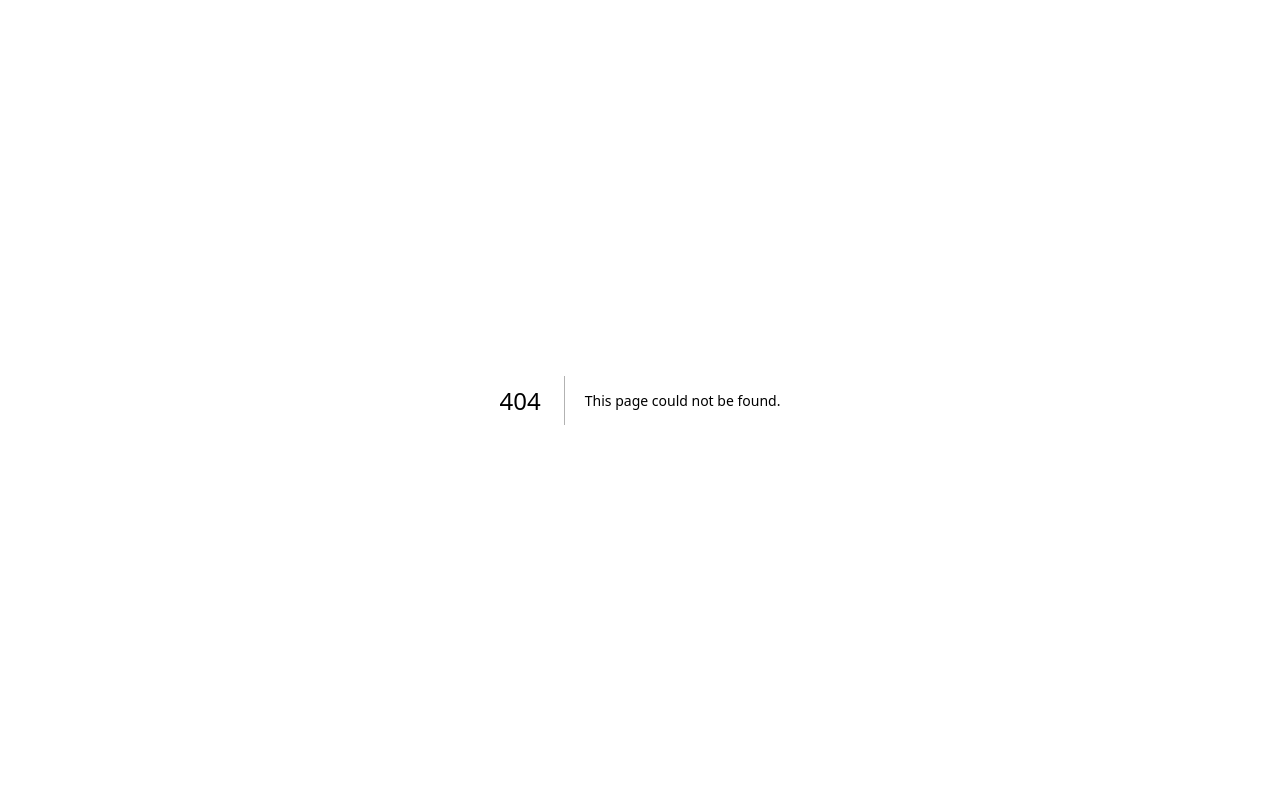
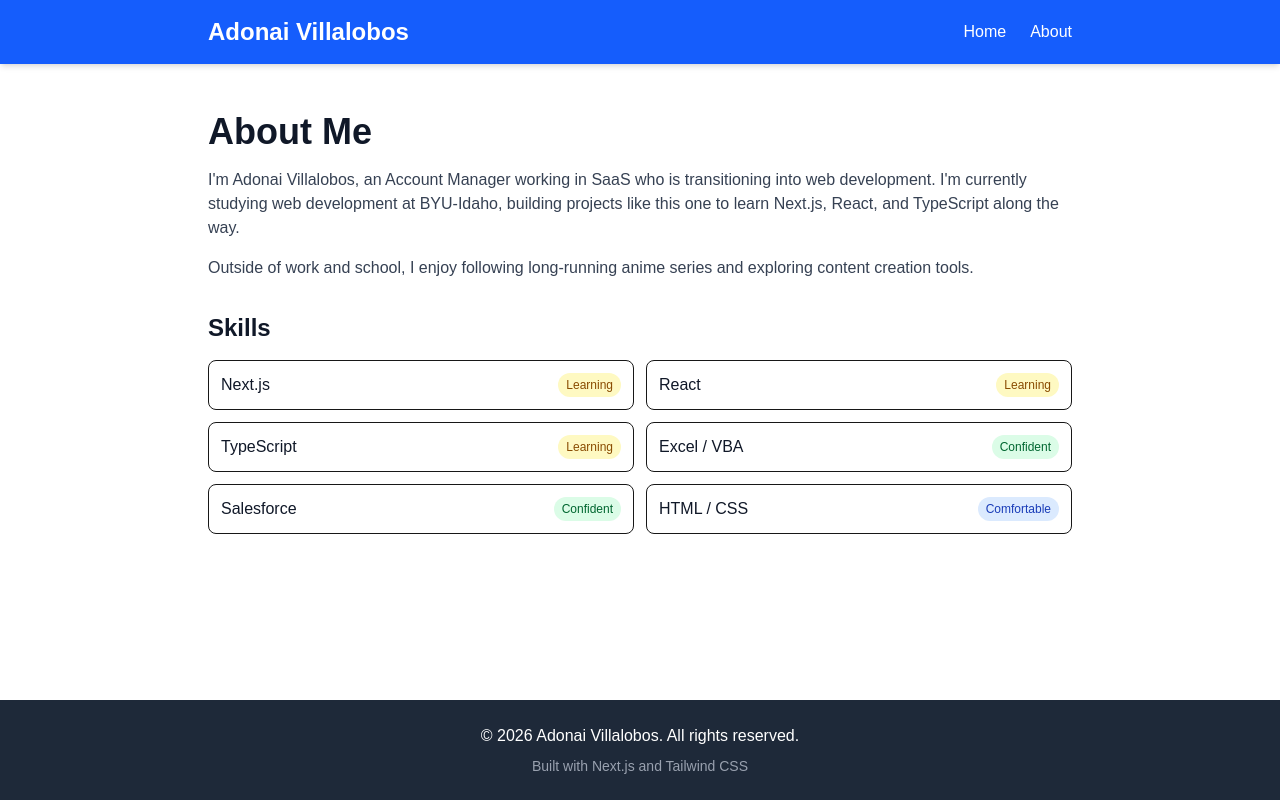
Before and after one commit to adonaivillalobos/wdd430-portfolio, a Next.js app: page /about in a window 1280 px wide. Before the commit this address had no page. Built offline with nearby package versions, Linux system fonts and the light colour scheme.

Commit message:
Build portfolio pages, components, and API route

```diff
--- /dev/null
+++ b/app/about/page.tsx
@@ -0,0 +1,28 @@
+import SkillCard from '../../components/SkillCard';
+
+export default function About() {
+  return (
+    <div className="max-w-4xl mx-auto px-4 py-12">
+      <h1 className="text-4xl font-bold mb-4 text-gray-900 dark:text-white">About Me</h1>
+      <p className="text-gray-700 dark:text-gray-300 mb-4">
+        I&apos;m Adonai Villalobos, an Account Manager working in SaaS who is transitioning into web development.
+        I&apos;m currently studying web development at BYU-Idaho, building projects like this one to learn
+        Next.js, React, and TypeScript along the way.
+      </p>
+      <p className="text-gray-700 dark:text-gray-300 mb-8">
+        Outside of work and school, I enjoy following long-running anime series and exploring
+        content creation tools.
+      </p>
+
+      <h2 className="text-2xl font-bold mb-4 text-gray-900 dark:text-white">Skills</h2>
+      <div className="grid gap-3 sm:grid-cols-2">
+        <SkillCard name="Next.js" level="Learning" />
+        <SkillCard name="React" level="Learning" />
+        <SkillCard name="TypeScript" level="Learning" />
+        <SkillCard name="Excel / VBA" level="Confident" />
+        <SkillCard name="Salesforce" level="Confident" />
+        <SkillCard name="HTML / CSS" level="Comfortable" />
+      </div>
+    </div>
+  );
+}
--- /dev/null
+++ b/app/api/hello/route.ts
@@ -0,0 +1,5 @@
+import { NextResponse } from 'next/server';
+
+export async function GET() {
+  return NextResponse.json({ message: 'Hello from the API!' });
+}
--- a/app/layout.tsx
+++ b/app/layout.tsx
@@ -1,6 +1,8 @@
 import type { Metadata } from "next";
 import { Geist, Geist_Mono } from "next/font/google";
 import "./globals.css";
+import Header from "../components/Header";
+import Footer from "../components/Footer";
 
 const geistSans = Geist({
   variable: "--font-geist-sans",
@@ -13,8 +15,8 @@ const geistMono = Geist_Mono({
 });
 
 export const metadata: Metadata = {
-  title: "Create Next App",
-  description: "Generated by create next app",
+  title: "Adonai Villalobos - Portfolio",
+  description: "My WDD 430 portfolio site",
 };
 
 export default function RootLayout({ children }: LayoutProps<"/">) {
@@ -24,7 +26,11 @@ export default function RootLayout({ children }: LayoutProps<"/">) {
       suppressHydrationWarning
       className={`${geistSans.variable} ${geistMono.variable} h-full antialiased`}
     >
-      <body className="min-h-full flex flex-col">{children}</body>
+      <body className="min-h-full flex flex-col">
+        <Header />
+        <main className="flex-1">{children}</main>
+        <Footer />
+      </body>
     </html>
   );
 }
--- a/app/page.tsx
+++ b/app/page.tsx
@@ -1,69 +1,27 @@
-import Image from "next/image";
+import ProjectList from '../components/ProjectList';
+
+const projects = [
+  {
+    title: 'WDD 430 Portfolio',
+    description: 'My personal portfolio site built with Next.js and Tailwind CSS as part of WDD 430.',
+    technologies: ['Next.js', 'TypeScript', 'Tailwind CSS'],
+    link: 'https://github.com/adonaivillalobos/wdd430-portfolio',
+  },
+  {
+    title: 'Case Tracker',
+    description: 'An Excel-based workflow tool for triaging and tracking a large client account caseload.',
+    technologies: ['Excel', 'VBA'],
+  },
+];
 
 export default function Home() {
   return (
-    <div className="flex flex-col flex-1 items-center justify-center bg-zinc-50 font-sans dark:bg-black">
-      <main className="flex flex-1 w-full max-w-3xl flex-col items-center justify-between py-32 px-16 bg-white dark:bg-black sm:items-start">
-        <Image
-          className="dark:invert h-5 w-[100px]"
-          src="/next.svg"
-          alt="Next.js logo"
-          width={100}
-          height={20}
-          priority
-        />
-        <div className="flex flex-col items-center gap-6 text-center sm:items-start sm:text-left">
-          <h1 className="max-w-xs text-3xl font-semibold leading-10 tracking-tight text-black dark:text-zinc-50">
-            To get started, edit the{" "}
-            <code className="rounded bg-black/[.06] px-1.5 py-0.5 font-mono text-[0.9em] dark:bg-white/[.08]">
-              page.tsx
-            </code>{" "}
-            file.
-          </h1>
-          <p className="max-w-md text-lg leading-8 text-zinc-600 dark:text-zinc-400">
-            Looking for a starting point or more instructions? Head over to{" "}
-            <a
-              href="https://vercel.com/templates?framework=next.js&utm_source=create-next-app&utm_medium=appdir-template-tw&utm_campaign=create-next-app"
-              className="font-medium text-zinc-950 dark:text-zinc-50"
-            >
-              Templates
-            </a>{" "}
-            or the{" "}
-            <a
-              href="https://nextjs.org/learn?utm_source=create-next-app&utm_medium=appdir-template-tw&utm_campaign=create-next-app"
-              className="font-medium text-zinc-950 dark:text-zinc-50"
-            >
-              Learning
-            </a>{" "}
-            center.
-          </p>
-        </div>
-        <div className="flex flex-col gap-4 text-base font-medium sm:flex-row">
-          <a
-            className="flex h-12 w-full items-center justify-center gap-2 rounded-full bg-foreground px-5 text-background transition-colors hover:bg-[#383838] dark:hover:bg-[#ccc] md:w-[158px]"
-            href="https://vercel.com/new?utm_source=create-next-app&utm_medium=appdir-template-tw&utm_campaign=create-next-app"
-            target="_blank"
-            rel="noopener noreferrer"
-          >
-            <Image
-              className="dark:invert h-[14px] w-4"
-              src="/vercel.svg"
-              alt="Vercel logomark"
-              width={16}
-              height={14}
-            />
-            Deploy Now
-          </a>
-          <a
-            className="flex h-12 w-full items-center justify-center rounded-full border border-solid border-black/[.08] px-5 transition-colors hover:border-transparent hover:bg-black/[.04] dark:border-white/[.145] dark:hover:bg-[#1a1a1a] md:w-[158px]"
-            href="https://nextjs.org/docs?utm_source=create-next-app&utm_medium=appdir-template-tw&utm_campaign=create-next-app"
-            target="_blank"
-            rel="noopener noreferrer"
-          >
-            Documentation
-          </a>
-        </div>
-      </main>
+    <div className="max-w-4xl mx-auto px-4 py-12">
+      <h1 className="text-4xl font-bold mb-2">Hi, I&apos;m Adonai Villalobos</h1>
+      <p className="text-gray-600 mb-8">
+        Account Manager turned web developer-in-training. Here are a few things I&apos;ve built.
+      </p>
+      <ProjectList projects={projects} />
     </div>
   );
 }
--- /dev/null
+++ b/components/Footer.tsx
@@ -0,0 +1,12 @@
+export default function Footer() {
+  return (
+    <footer className="bg-gray-800 text-white py-6 mt-12">
+      <div className="max-w-4xl mx-auto px-4 text-center">
+        <p>&copy; {new Date().getFullYear()} Adonai Villalobos. All rights reserved.</p>
+        <p className="text-sm text-gray-400 mt-2">
+          Built with Next.js and Tailwind CSS
+        </p>
+      </div>
+    </footer>
+  );
+}
--- /dev/null
+++ b/components/Header.tsx
@@ -0,0 +1,17 @@
+import Link from 'next/link';
+
+export default function Header() {
+  return (
+    <header className="bg-blue-600 text-white py-4 shadow-md">
+      <div className="max-w-4xl mx-auto px-4 flex justify-between items-center">
+        <div className="text-2xl font-bold">Adonai Villalobos</div>
+        <nav>
+          <ul className="flex gap-6">
+            <li><Link href="/">Home</Link></li>
+            <li><Link href="/about">About</Link></li>
+          </ul>
+        </nav>
+      </div>
+    </header>
+  );
+}
--- /dev/null
+++ b/components/ProjectCard.tsx
@@ -0,0 +1,25 @@
+interface ProjectCardProps {
+  title: string;
+  description: string;
+  technologies: string[];
+  link?: string;
+}
+
+export default function ProjectCard({ title, description, technologies, link }: ProjectCardProps) {
+  return (
+    <article className="p-4 border-l-4 border-blue-600 bg-gray-50 rounded">
+      <h3 className="text-xl font-bold mb-2 text-gray-900">{title}</h3>
+      <p className="text-gray-700 mb-3">{description}</p>
+      <p className="text-sm text-gray-600">
+        <strong>Technologies:</strong> {technologies.join(', ')}
+      </p>
+      {link && (
+        <p className="mt-2">
+          <a href={link} target="_blank" rel="noopener noreferrer" className="text-blue-600 hover:underline">
+            View Project
+          </a>
+        </p>
+      )}
+    </article>
+  );
+}
--- /dev/null
+++ b/components/ProjectList.tsx
@@ -0,0 +1,22 @@
+import ProjectCard from './ProjectCard';
+
+interface Project {
+  title: string;
+  description: string;
+  technologies: string[];
+  link?: string;
+}
+
+interface ProjectListProps {
+  projects: Project[];
+}
+
+export default function ProjectList({ projects }: ProjectListProps) {
+  return (
+    <section className="grid gap-4 md:grid-cols-2">
+      {projects.map((project) => (
+        <ProjectCard key={project.title} {...project} />
+      ))}
+    </section>
+  );
+}
--- /dev/null
+++ b/components/SkillCard.tsx
@@ -0,0 +1,21 @@
+interface SkillCardProps {
+  name: string;
+  level: 'Learning' | 'Comfortable' | 'Confident';
+}
+
+export default function SkillCard({ name, level }: SkillCardProps) {
+  const levelColor = {
+    Learning: 'bg-yellow-100 text-yellow-800',
+    Comfortable: 'bg-blue-100 text-blue-800',
+    Confident: 'bg-green-100 text-green-800',
+  };
+
+  return (
+    <div className="p-3 border rounded-lg bg-white dark:bg-gray-800 flex justify-between items-center">
+      <span className="font-medium text-gray-900 dark:text-white">{name}</span>
+      <span className={`text-xs px-2 py-1 rounded-full ${levelColor[level]}`}>
+        {level}
+      </span>
+    </div>
+  );
+}
```
